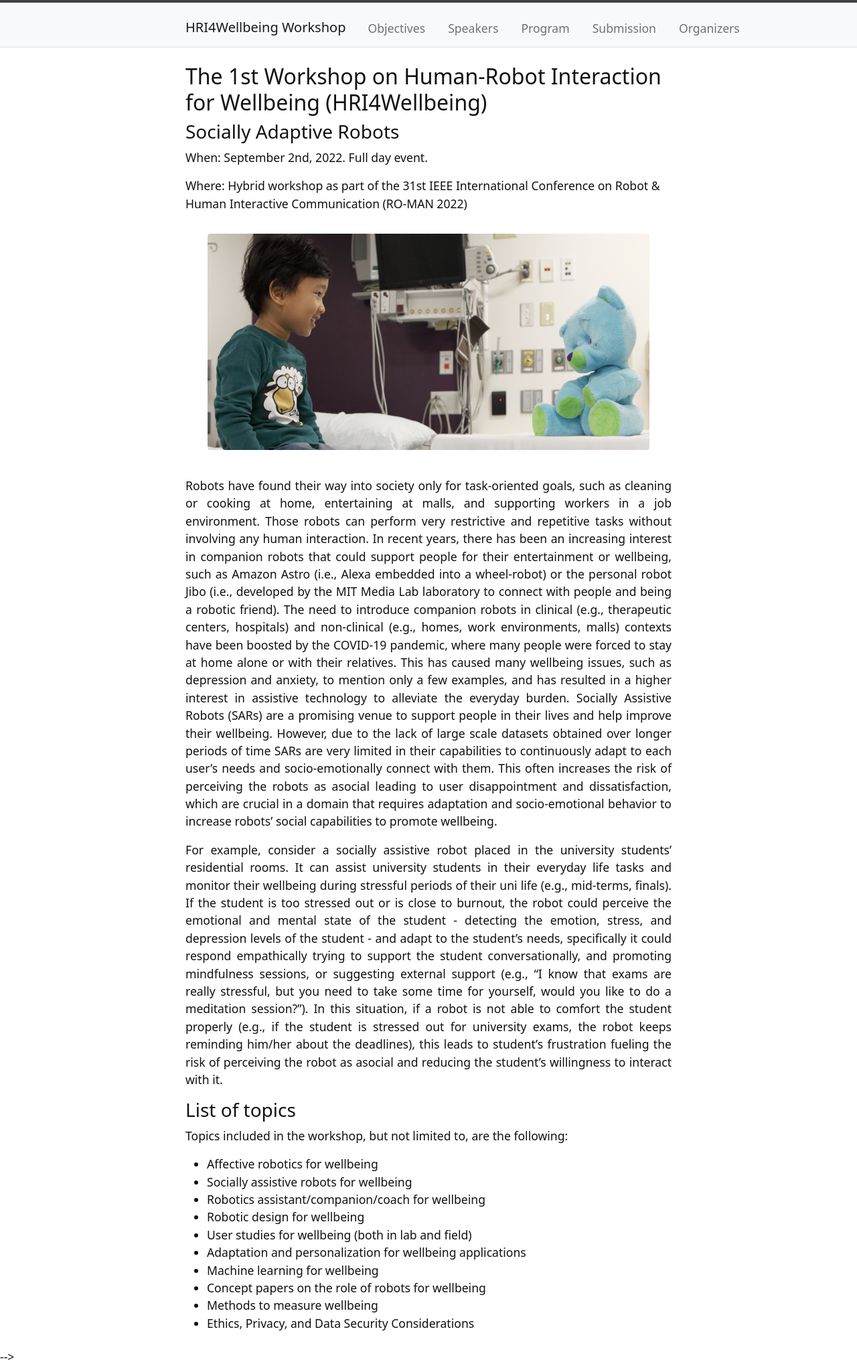
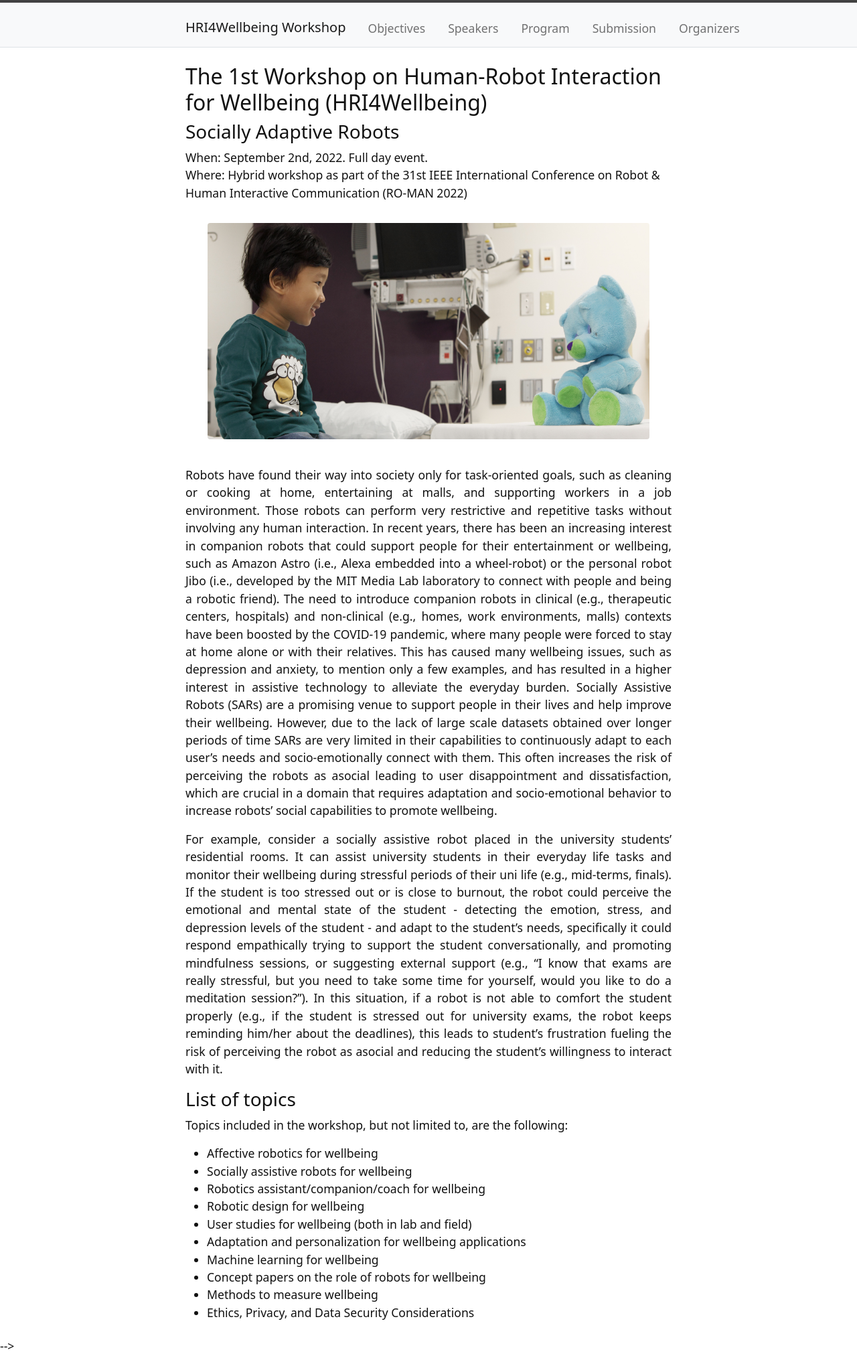
Before and after one commit to hri4wellbeing/hri4wellbeing.github.io, a Jekyll site: the page built from index.md, in a window 1280 px wide. Shown: the whole page at 67% size. Built offline with Jekyll 4.4.1, drawn with Linux system fonts in a browser that asks for light colours.

```diff
--- a/index.md
+++ b/index.md
@@ -6,8 +6,7 @@ layout: default
 ## The 1st Workshop on Human-Robot Interaction for Wellbeing (HRI4Wellbeing)
 ### Socially Adaptive Robots
 
-When: September 2nd, 2022. Full day event.
-
+When: September 2nd, 2022. Full day event.\\
 Where: Hybrid workshop as part of the 31st IEEE International Conference on Robot & Human Interactive Communication (RO-MAN 2022)
 
 {% include figure.html img="huggable.jpg" alt="wellbeing-pic" caption="" width="95%" %}
```
